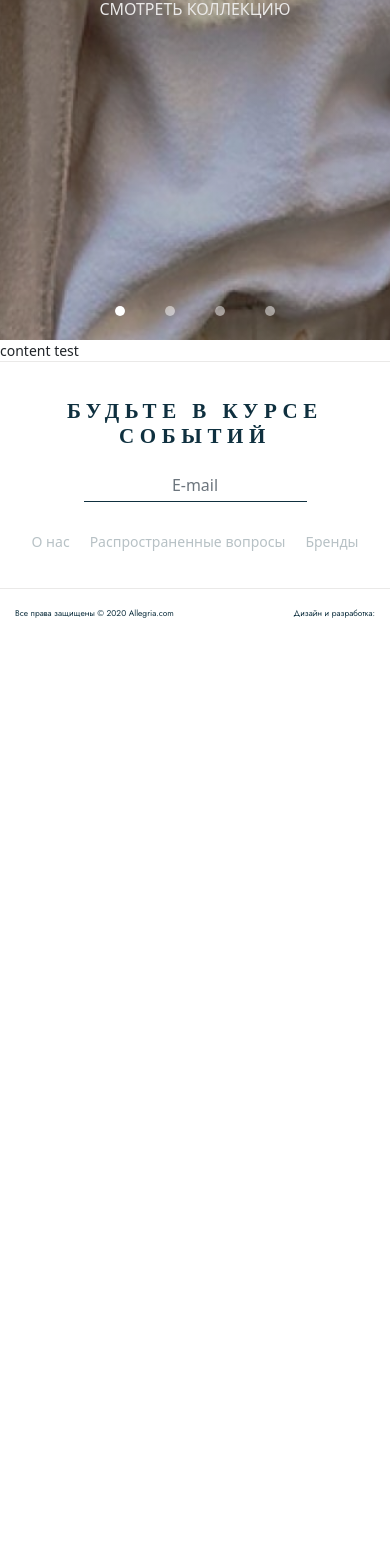
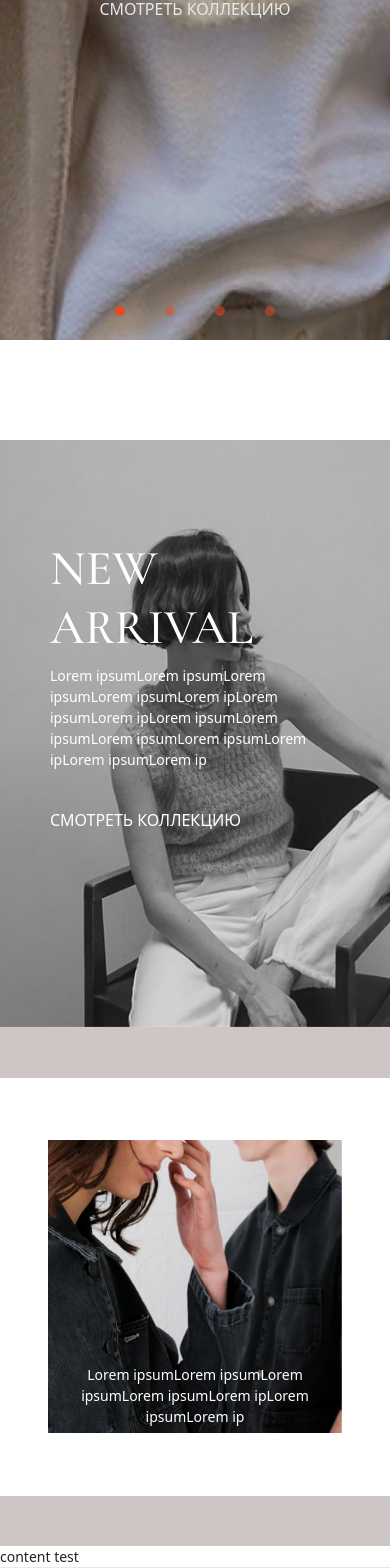
Before and after one commit to MariiaUdovytska/Allegria-Womens-Clothing-Store, a React (Create React App) app in the folder allegria-womens-clothing-store/: page / in a window 390 px wide. Shown: the part 427-1995 px from the top of the page. Before the commit the page ends 1063 px from the top, so only its background shows below. Built offline with nearby package versions, Linux system fonts and the light colour scheme.

Commit message:
add conponent NewArrival and styles for him

```diff
--- a/allegria-womens-clothing-store/src/App.js
+++ b/allegria-womens-clothing-store/src/App.js
@@ -3,6 +3,7 @@ import 'bootstrap/dist/css/bootstrap.min.css';
 import Footer from './Footer';
 import Menu from './Menu';
 import FullScreen from './FullScreen';
+import NewArrival from './NewArrival';
 
 function App() {
 	return (
@@ -11,6 +12,7 @@ function App() {
 				<Menu />
 				<main className='main'>
 					<FullScreen />
+					<NewArrival />
 					<div> content test</div>
 				</main>
 				<Footer />
--- a/allegria-womens-clothing-store/src/FullScreen.js
+++ b/allegria-womens-clothing-store/src/FullScreen.js
@@ -7,6 +7,7 @@ import twoGerls from './image/fullScreen/2gerls.jpg';
 import threeGerlsOnPillow from './image/fullScreen/3girlsOnPillow.jpg';
 import fourGerl from './image/fullScreen/4gerl.jpg';
 import fourFeets from './image/fullScreen/4feets.jpg';
+
 
 function FullScreen() {
 	return (
--- /dev/null
+++ b/allegria-womens-clothing-store/src/NewArrival.js
@@ -0,0 +1,27 @@
+import React from 'react';
+import './css/newArrival.css';
+import arrivalCpuple from './image/newArrival/arrivalCouple.jpg';
+
+function NewArrival() {
+	return (
+		<section className='new-arrival'>
+			<div className='new-arrival__body'>
+				<div className='new-arrival__body-preview'>
+					<h3>new<br></br>arrival</h3>
+					<p>Lorem ipsumLorem ipsumLorem ipsumLorem ipsumLorem ipLorem ipsumLorem ipLorem ipsumLorem ipsumLorem ipsumLorem ipsumLorem ipLorem ipsumLorem ip</p>
+					<p>Смотреть коллекцию</p>
+				</div>
+				<div className='new-arrival__body-preview-image'>
+					<div className='new-arrival__body-preview-image-in'>
+						<div className='new-arrival__body-preview-image-in-img'>
+							<img src={arrivalCpuple} alt="arrival-couple"></img>
+							<span>Lorem ipsumLorem ipsumLorem ipsumLorem ipsumLorem ipLorem ipsumLorem ip</span>
+						</div>
+					</div>
+				</div>
+			</div>
+		</section>
+	);
+}
+
+export default NewArrival;
--- a/allegria-womens-clothing-store/src/css/fullScreen.css
+++ b/allegria-womens-clothing-store/src/css/fullScreen.css
@@ -124,6 +124,7 @@
 	border-radius: 100%;
 	margin-left: 20px;
 	margin-right: 20px;
+	background-color: #E64926;
 }
 
 @media (max-width:1065px){
--- /dev/null
+++ b/allegria-womens-clothing-store/src/css/newArrival.css
@@ -0,0 +1,130 @@
+.new-arrival{
+	margin-top: 100px;
+}
+.new-arrival__body{
+	display: flex;
+	flex-direction: row;
+	width: 100%;
+	min-height: 90vh;
+}
+.new-arrival__body-preview{
+	flex: 1 1 45%;
+	background-image: url(../image/newArrival/arrival.jpg);
+	background-position: center;
+	background-size: cover;
+	color: #fff;
+	display: flex;
+	flex-direction: column;
+	justify-content: center;
+	padding-left: 2%;
+	padding-right: 3%;
+}
+.new-arrival__body-preview h3{
+	font-size: 6.4rem;
+	font-family: 'Cormorant Garamond', serif;
+	text-transform: uppercase;
+}
+.new-arrival__body-preview p:last-child{
+	text-transform: uppercase;
+	font-size: 1.14rem;
+	margin-top: 25px;
+}
+
+.new-arrival__body-preview-image{
+	flex: 1 1 55%;
+	background-color: #CEC6C4;
+	display: flex;
+	justify-content: center;
+	align-items: center;
+}
+.new-arrival__body-preview-image-in{
+	min-width: 75%;
+	min-height: 81%;
+	background-color: #fff;
+	display: flex;
+	justify-content: center;
+	align-items: center;
+}
+.new-arrival__body-preview-image-in-img{
+	position: relative;
+	top: 0;
+	left: 0;
+}
+.new-arrival__body-preview-image-in-img span{
+	position: absolute;
+	bottom:0;
+	left: 0;
+	color: #fff;
+	text-align: center;
+	padding: 2% 4%;
+}
+.new-arrival__body-preview-image-in-img img{
+	height: 100%;
+	max-width: 100%;
+	object-fit: cover;
+}
+@media (max-width:1107px) {
+	.new-arrival__body-preview-image-in-img img{
+		padding: 0 3%;
+	}
+}
+@media (max-width:970px){
+	.new-arrival__body{
+		min-height: 70vh;
+	}
+}
+@media (max-width:836px){
+	.new-arrival__body-preview-image{
+		padding: 0 2%;
+	}
+}
+@media (max-width:768px){
+	.new-arrival__body{
+		flex-direction: column;
+		height: 100%;
+	}
+	.new-arrival__body-preview{
+		flex: 1 1 50%;
+		height: 100%;
+		padding: 150px 50px 230px;
+	}
+	.new-arrival__body-preview-image{
+		flex: 1 1 50%;
+	}
+	.new-arrival__body-preview-image{
+		padding: 9% 7%;
+	}
+	.new-arrival__body-preview-image-in{
+		padding: 11% 10%;
+	}
+}
+@media (max-height:659px){
+	.new-arrival__body-preview-image-in{
+		padding-top: 3%;
+		padding-bottom: 3%;
+	}
+}
+@media (max-width:541px){
+	.new-arrival__body-preview{
+		flex: 1 1 50%;
+		height: 100%;
+		padding: 100px 50px 180px;
+	}
+	.new-arrival__body-preview-image{
+		padding: 13% 11%;
+	}
+	.new-arrival__body-preview-image-in{
+		padding: 16% 15%;
+	}
+}
+@media (max-width:440px){
+	.new-arrival__body-preview-image{
+		padding: 13% 0;
+	}
+	.new-arrival__body-preview-image-in{
+		padding: 16% 10%;
+	}
+	.new-arrival__body-preview h3{
+		font-size: 3.5rem;
+	}
+}
```
Also changed, not shown: allegria-womens-clothing-store/src/image/newArrival/arrival.jpg (added), allegria-womens-clothing-store/src/image/newArrival/arrivalCouple.jpg (added).
